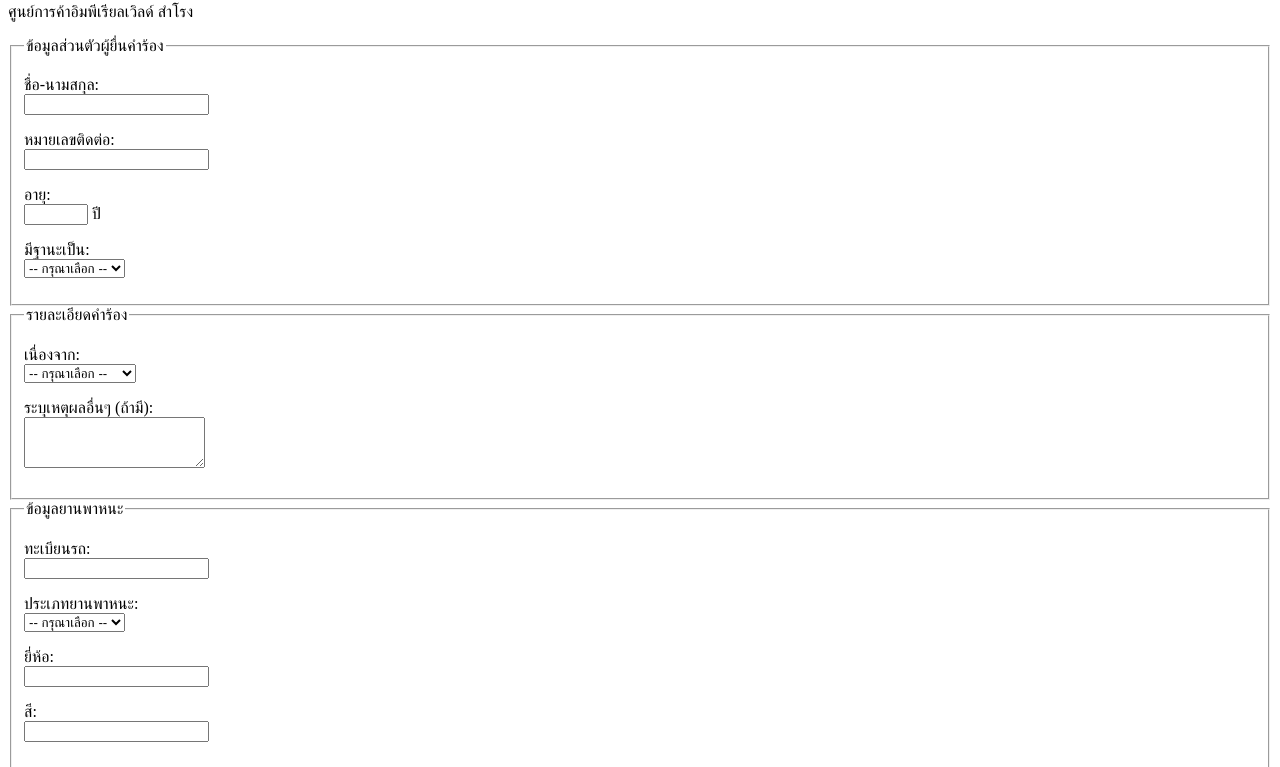
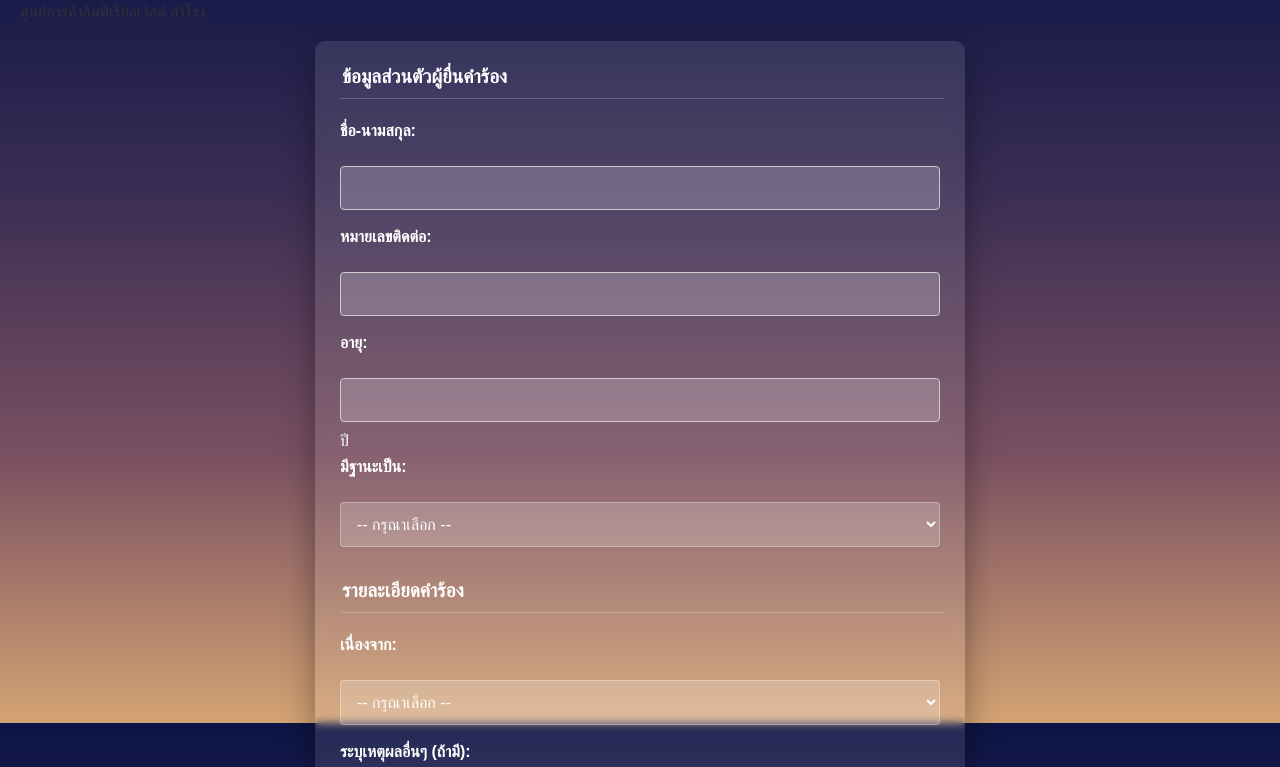
Before and after one commit to bellato8/reprint-form-project, a plain HTML site: page index.html in a window 1280 px wide. Shown: the part 77-844 px from the top of the page. Drawn offline with Linux system fonts and the light colour scheme.

Commit message:
Update index.html

```diff
--- a/index.html
+++ b/index.html
@@ -1,6 +1,6 @@
 <!DOCTYPE html>
 <html lang="th">
-<head>
+<head> <link rel="stylesheet" href="style.css">
     <meta charset="UTF-8">
     <meta name="viewport" content="width=device-width, initial-scale=1.0">
     <title>ใบคำร้อง RE-PRINT บัตรจอดรถ</title>
@@ -33,7 +33,7 @@
                     <label for="applicantRole">มีฐานะเป็น:</label><br>
                     <select id="applicantRole" name="ApplicantRole" required>
                         <option value="">-- กรุณาเลือก --</option>
-                        <option value="ลูกบ้าน">ลูกบ้าน</option>
+                        <option value="ลูกค้า">ลูกค้า</option>
                         <option value="ร้านค้า">ร้านค้า</option>
                         <option value="พนักงานบริษัท">พนักงานบริษัท</option>
                         <option value="อื่นๆ">อื่นๆ</option>
```
